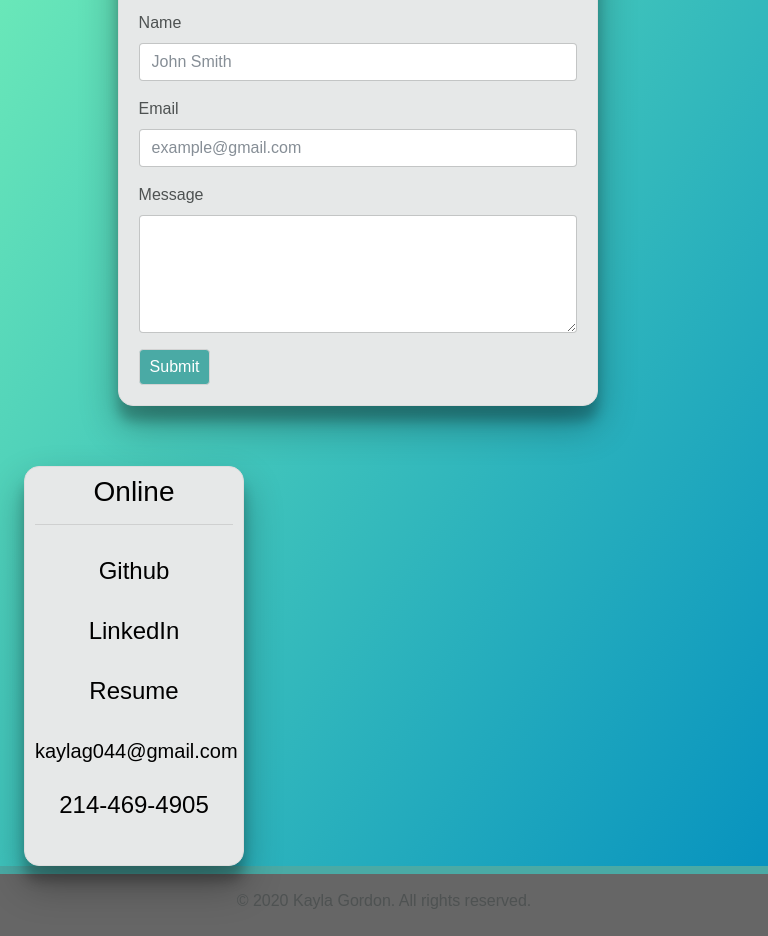
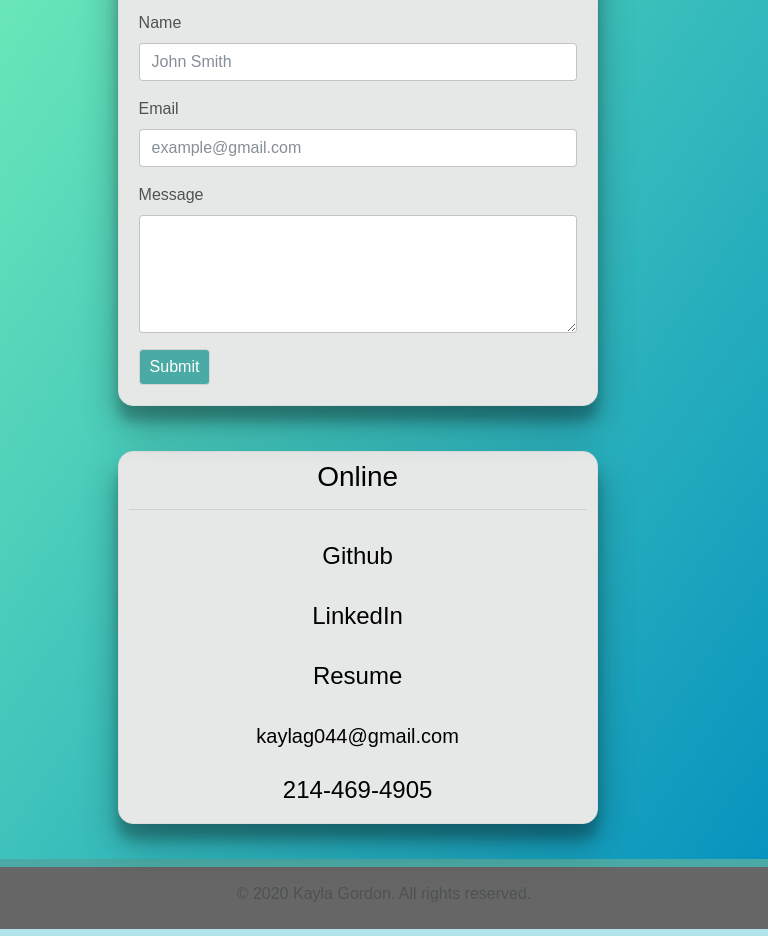
Before and after one commit to kayla8693/Responsive-Portfolio1, a website: page public/contact.html in a window 768 px wide. Shown: the part 159-1095 px from the top of the page. Drawn offline with nearby package versions, Linux system fonts and the light colour scheme.

Commit message:
working on responsiveness

```diff
--- a/public/assets/css/style.css
+++ b/public/assets/css/style.css
@@ -8,14 +8,19 @@ body {
     margin: 0;
 }
 
+@media screen and (min-width: 768px) {
+
 .name {
     color: white;
     letter-spacing: 3px;
     margin-left: 195px;
+    }
 }
 
-#pages {
+@media screen and (min-width: 768px) {
+    #pages {
     margin-left: 500px;
+    }
 }
 
 #submit {
@@ -26,7 +31,8 @@ body {
 }
 
 #about {
-    margin: 25px auto 35px 13%;
+    margin: 25px 11px 35px 13%;
+    flex: 70%;
     padding: 20px;
     background: #e6e8e8;
     border-style: solid;
@@ -42,6 +48,7 @@ body {
 }
 
 .online {
+    flex: 1%;
     margin-top: 25px;
     padding: 10px;
     width: 220px;
@@ -56,6 +63,17 @@ body {
     text-align: center;
     color: black;
     box-shadow: 0 19px 38px rgba(0, 0, 0, 0.3), 0 15px 12px rgba(0, 0, 0, 0.22);
+}
+
+@media (max-width: 1000px) {
+    .row {
+        flex-direction: column;
+    }
+
+    .online {
+        width: 480px;
+        margin: 10px 11px 35px 13%;
+    }
 }
 
 .social {
@@ -98,9 +116,7 @@ body {
     height: 150px;
     width: 200px;
     margin-left: 100px;
-    /* border-bottom-left-radius: 10px; */
     border-top-right-radius: 10px;
-
 }
 
 .image:hover {
@@ -134,7 +150,6 @@ body {
     width: 200px;
     text-align: center;
     padding-top: 3px;
-    /* border-bottom-left-radius: 9px; */
 }
 
 footer {
```
